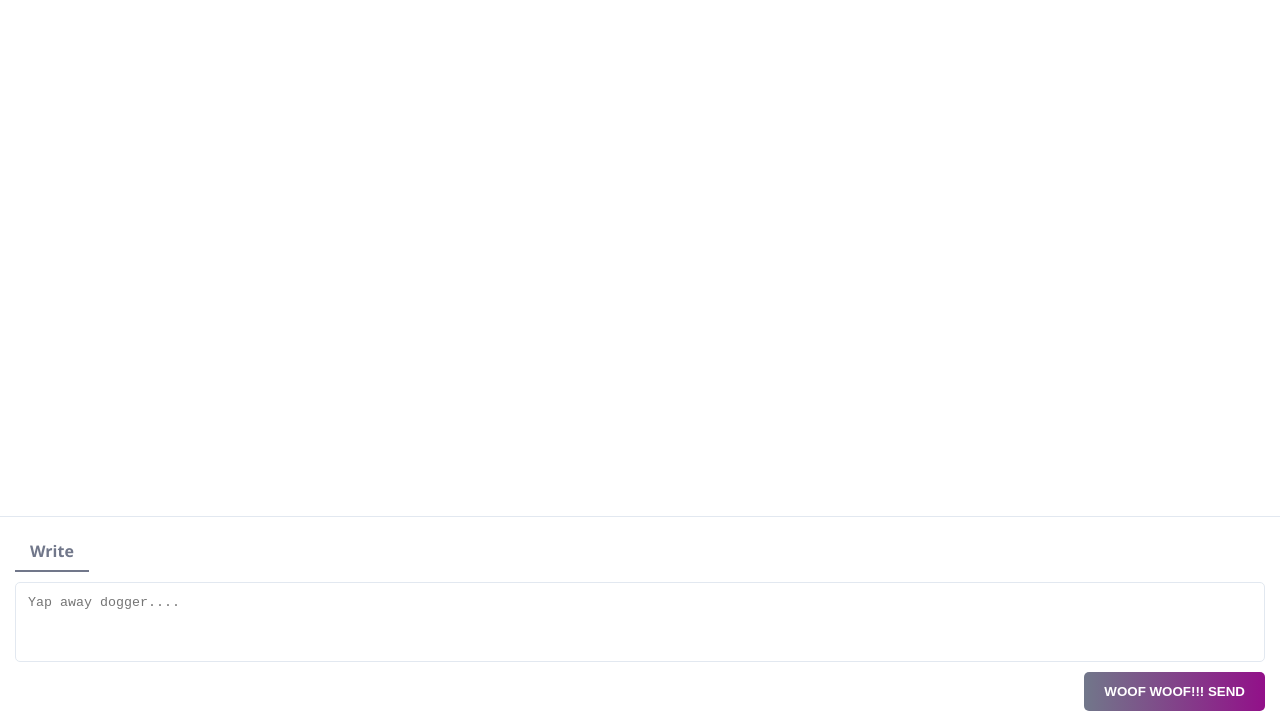
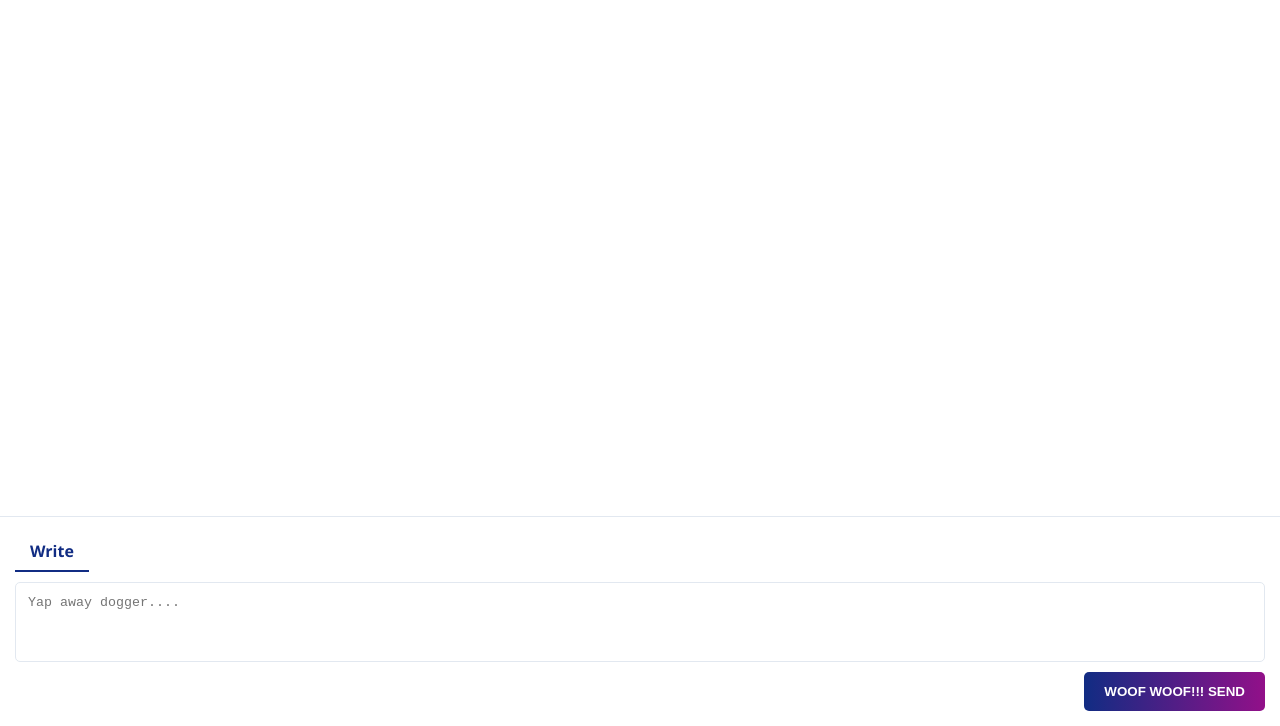
Before and after one commit to smoldoggers/smoldoggers.github.io, a plain HTML site: page chatroom.html in a window 1280 px wide. Shown: the part 74-800 px from the top of the page. Drawn offline with Linux system fonts and the light colour scheme; sample sign-in values are in the browser's storage.

Commit message:
changed, balls removed

```diff
--- a/chatroom.html
+++ b/chatroom.html
@@ -6,7 +6,7 @@
     <title>DoggerBunch</title>
     <style>
         :root {
-            --primary-color: #71778a;
+            --primary-color: #112c83;
             --secondary-color: #921089;
             --dark-color: #2d3748;
             --light-color: #f7fafc;
@@ -17,7 +17,6 @@
             margin: 0;
             padding: 0;
         }
-        /*balls*/
 
         body {
             font-family: 'Segoe UI', Tahoma;
```
